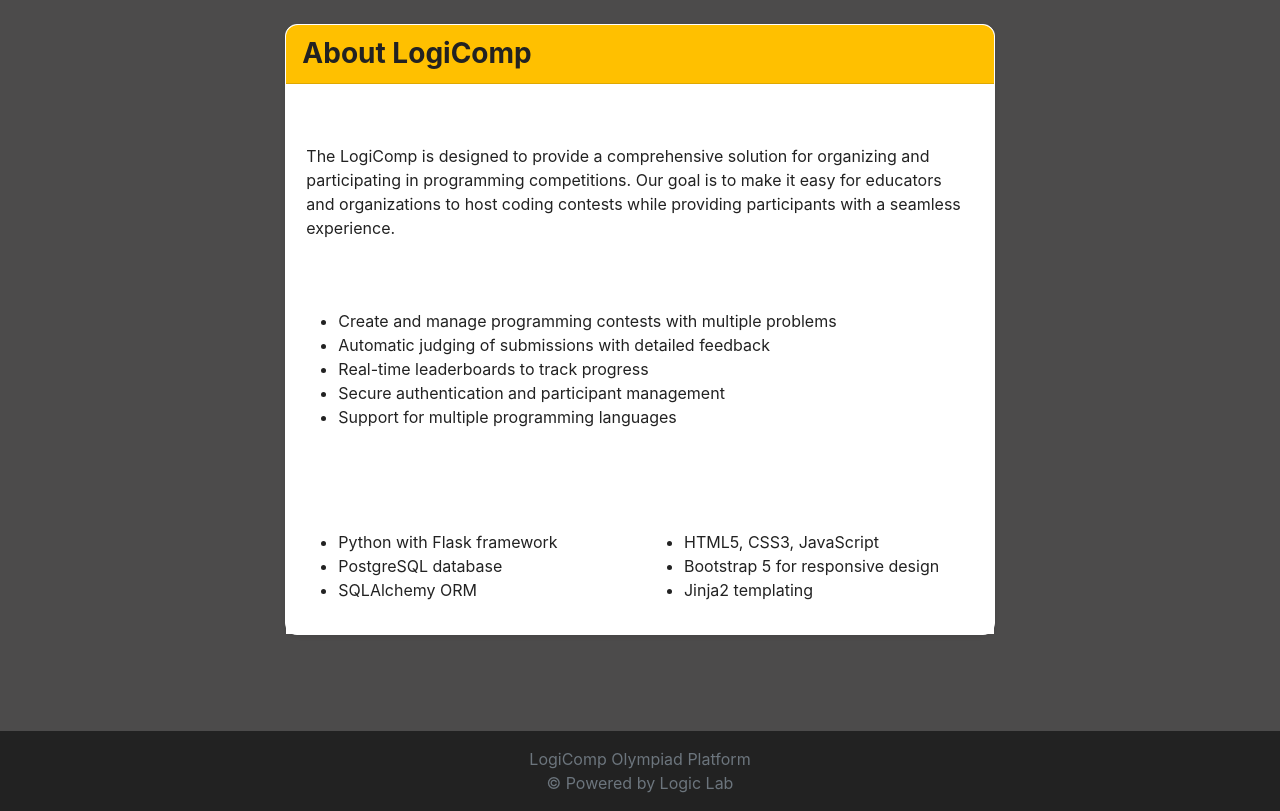
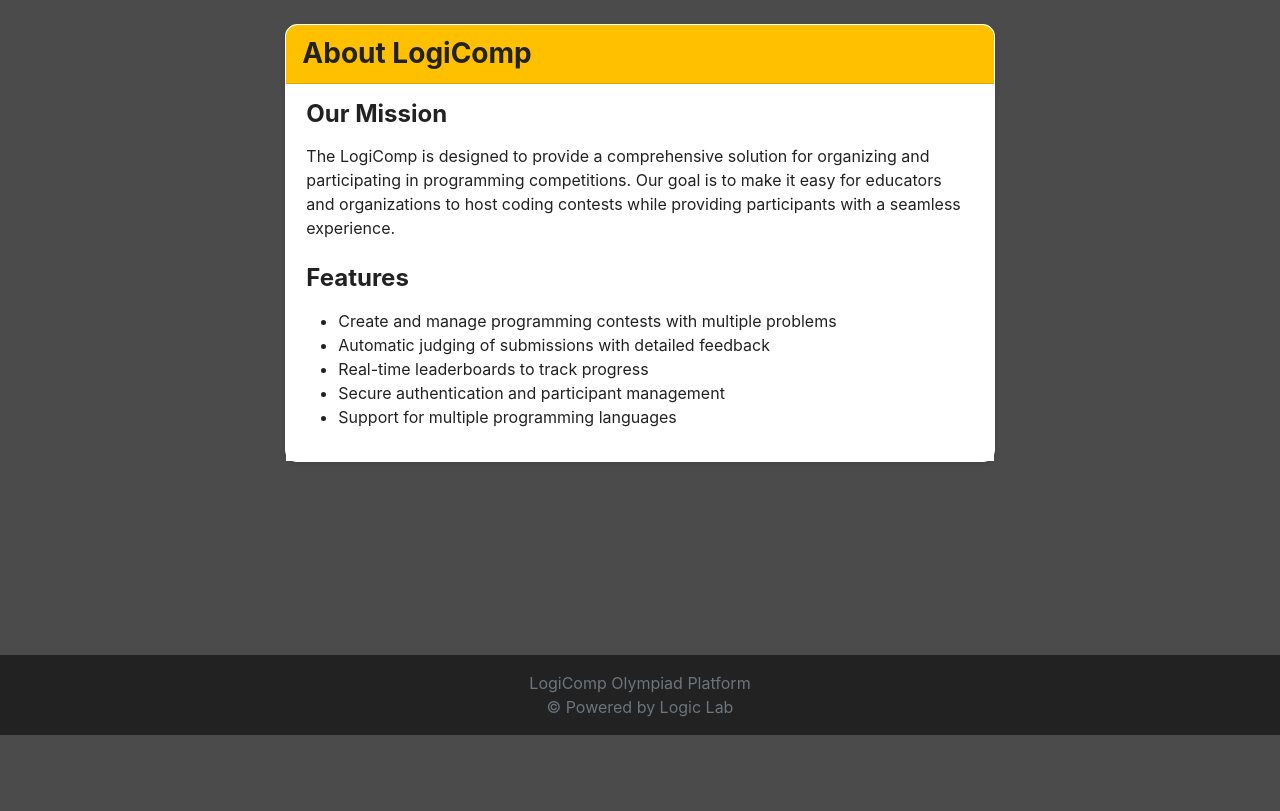
Before and after one commit to Manukyan-Andranik/logicomp, a Flask app: page /about in a window 1280 px wide. Shown: the part 65-876 px from the top of the page. After the commit the page ends 800 px from the top, so only its background shows below. Run offline with Flask 3, Linux system fonts and the light colour scheme; some libraries are stand-ins or nearby versions.

Commit message:
minor changes

```diff
--- a/frontend/static/css/style.css
+++ b/frontend/static/css/style.css
@@ -209,6 +209,11 @@
     border: none;
     box-shadow: 0 0.5rem 1rem rgba(0, 0, 0, 0.15);
     border-radius: 0.5rem;
+}
+
+.mb-3 {
+    margin-bottom: 1rem !important;
+    color: var(--primary);
 }
 
 .dropdown-item {
--- a/frontend/templates/main/about.html
+++ b/frontend/templates/main/about.html
@@ -27,26 +27,6 @@
                         <li>Secure authentication and participant management</li>
                         <li>Support for multiple programming languages</li>
                     </ul>
-
-                    <h4 class="mb-3 mt-4">Technology Stack</h4>
-                    <div class="row">
-                        <div class="col-md-6">
-                            <h5>Backend</h5>
-                            <ul>
-                                <li>Python with Flask framework</li>
-                                <li>PostgreSQL database</li>
-                                <li>SQLAlchemy ORM</li>
-                            </ul>
-                        </div>
-                        <div class="col-md-6">
-                            <h5>Frontend</h5>
-                            <ul>
-                                <li>HTML5, CSS3, JavaScript</li>
-                                <li>Bootstrap 5 for responsive design</li>
-                                <li>Jinja2 templating</li>
-                            </ul>
-                        </div>
-                    </div>
                 </div>
             </div>
         </div>
```
